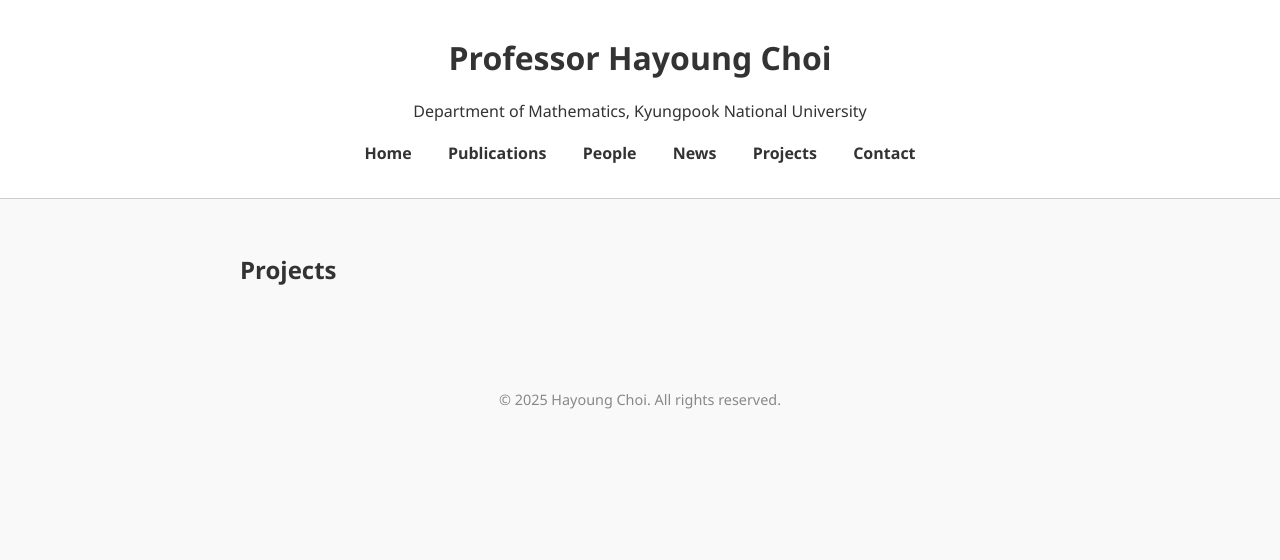
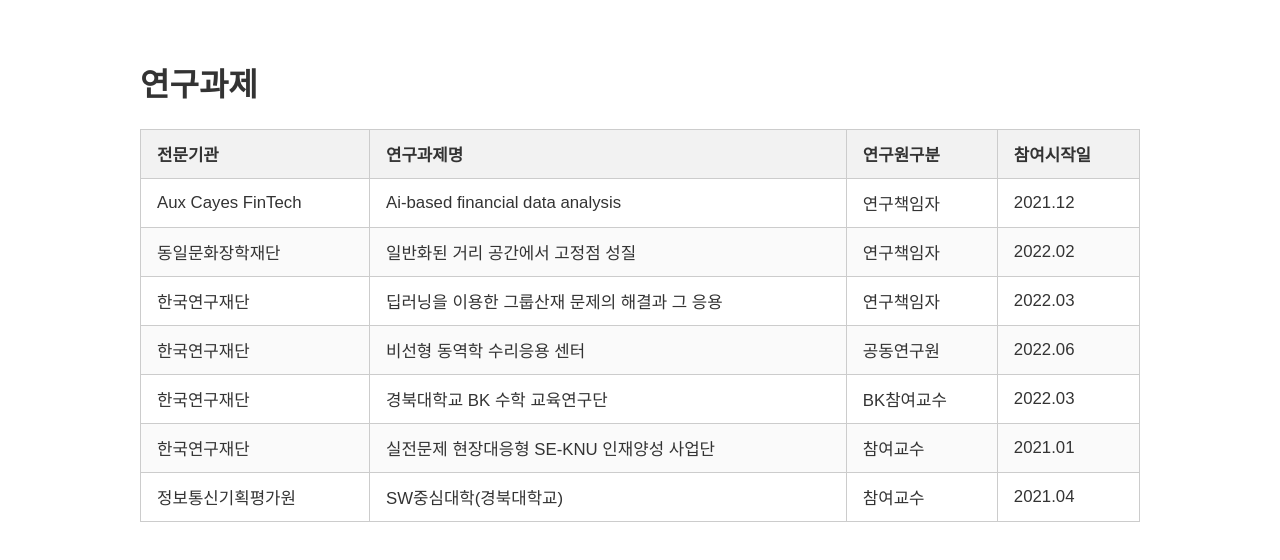
Before and after one commit to jaemiiin/jaemiiin.github.io, a plain HTML site: page projects.html in a window 1280 px wide. Drawn offline with Linux system fonts and the light colour scheme.

Commit message:
Update projects.html

```diff
--- a/projects.html
+++ b/projects.html
@@ -1,32 +1,105 @@
 <!DOCTYPE html>
-<html lang="en">
+<html lang="ko">
 <head>
   <meta charset="UTF-8">
   <meta name="viewport" content="width=device-width, initial-scale=1.0">
-  <title>Hayoung Choi - Projects</title>
-  <link rel="stylesheet" href="style.css">
+  <title>Projects</title>
+  <style>
+    body {
+      font-family: Arial, sans-serif;
+      max-width: 1000px;
+      margin: 0 auto;
+      padding: 2rem;
+      background-color: #ffffff;
+      color: #333;
+    }
+
+    h2 {
+      font-size: 2rem;
+      margin-bottom: 1.5rem;
+    }
+
+    .project-table {
+      width: 100%;
+      border-collapse: collapse;
+      margin-top: 1rem;
+      font-size: 1.05rem;
+    }
+
+    .project-table th,
+    .project-table td {
+      border: 1px solid #ccc;
+      padding: 0.75rem 1rem;
+      text-align: left;
+    }
+
+    .project-table thead {
+      background-color: #f2f2f2;
+    }
+
+    .project-table tbody tr:nth-child(even) {
+      background-color: #fafafa;
+    }
+  </style>
 </head>
 <body>
-  <header>
-    <h1>Professor Hayoung Choi</h1>
-    <p>Department of Mathematics, Kyungpook National University</p>
-    <nav>
-      <a href="index.html">Home</a>
-      <a href="publications.html">Publications</a>
-      <a href="people.html">People</a>
-      <a href="news.html">News</a>
-      <a href="projects.html">Projects</a>
-      <a href="contact.html">Contact</a>
-    </nav>
-  </header>
+  <main>
+    <h2>연구과제</h2>
 
-  <main>
-    <h2>Projects</h2>
-    <!-- Research project details will go here -->
+    <table class="project-table">
+      <thead>
+        <tr>
+          <th>전문기관</th>
+          <th>연구과제명</th>
+          <th>연구원구분</th>
+          <th>참여시작일</th>
+        </tr>
+      </thead>
+      <tbody>
+        <tr>
+          <td>Aux Cayes FinTech</td>
+          <td>Ai-based financial data analysis</td>
+          <td>연구책임자</td>
+          <td>2021.12</td>
+        </tr>
+        <tr>
+          <td>동일문화장학재단</td>
+          <td>일반화된 거리 공간에서 고정점 성질</td>
+          <td>연구책임자</td>
+          <td>2022.02</td>
+        </tr>
+        <tr>
+          <td>한국연구재단</td>
+          <td>딥러닝을 이용한 그룹산재 문제의 해결과 그 응용</td>
+          <td>연구책임자</td>
+          <td>2022.03</td>
+        </tr>
+        <tr>
+          <td>한국연구재단</td>
+          <td>비선형 동역학 수리응용 센터</td>
+          <td>공동연구원</td>
+          <td>2022.06</td>
+        </tr>
+        <tr>
+          <td>한국연구재단</td>
+          <td>경북대학교 BK 수학 교육연구단</td>
+          <td>BK참여교수</td>
+          <td>2022.03</td>
+        </tr>
+        <tr>
+          <td>한국연구재단</td>
+          <td>실전문제 현장대응형 SE-KNU 인재양성 사업단</td>
+          <td>참여교수</td>
+          <td>2021.01</td>
+        </tr>
+        <tr>
+          <td>정보통신기획평가원</td>
+          <td>SW중심대학(경북대학교)</td>
+          <td>참여교수</td>
+          <td>2021.04</td>
+        </tr>
+      </tbody>
+    </table>
   </main>
-
-  <footer>
-    <p>&copy; 2025 Hayoung Choi. All rights reserved.</p>
-  </footer>
 </body>
 </html>
```
